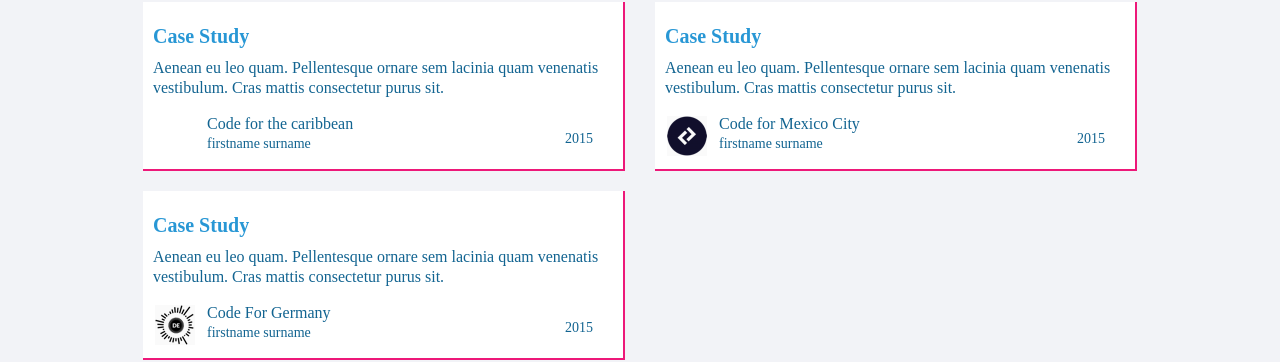
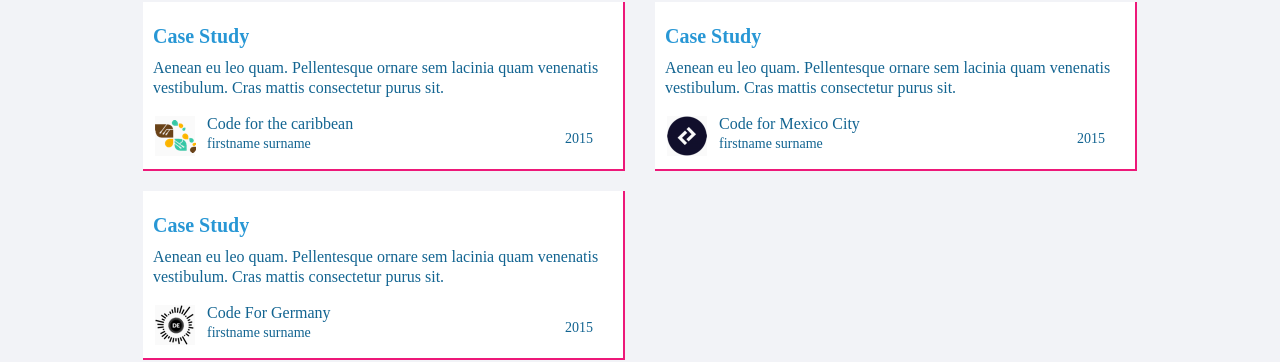
Before and after one commit to Code-for-All/codeforall.org, a Jekyll site: the page built from resources.md, in a window 1280 px wide. Shown: the part 708-1070 px from the top of the page. Built offline with Jekyll 4.4.1, drawn with Linux system fonts in a browser that asks for light colours; nearby versions of some CDN libraries.

Commit message:
resources

```diff
--- a/assets/css/style.css
+++ b/assets/css/style.css
@@ -1877,6 +1877,9 @@
 .caribbean {
   background: url("../images/resources/logo_carribean.png") no-repeat; }
 
+.caribbean-res {
+  background: url("../images/resources/logo_carribean.png") no-repeat; }
+
 .mexico-res {
   background: url("../images/resources/logo_mexicocity.png") no-repeat; }
 
```
